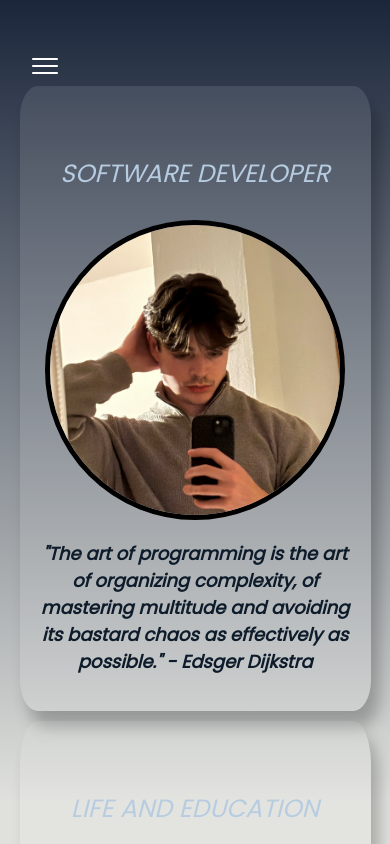
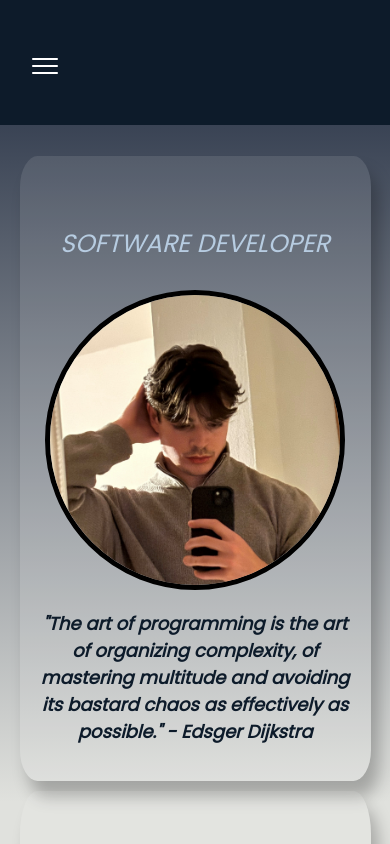
Before and after one commit to IgorPolajzer/software_developer_portfolio, a React (Create React App) app: page / in a window 390 px wide. Built offline with nearby package versions, Linux system fonts and the light colour scheme.

Commit message:
Changed navbar

```diff
--- a/src/components/NavBar.jsx
+++ b/src/components/NavBar.jsx
@@ -13,7 +13,7 @@ function NavBar() {
   };
 
   return (
-      <div className="nav-bar" style={{background: menuOpened ? "rgba(12, 27, 42, 1)" : "rgba(12, 27, 42, 0)"}}>
+      <div className="nav-bar">
           <div className="hamburger-icon" onClick={handleMobileMenuToggle}>
               {menuOpened ? (
                   <CloseIcon height={70} width={70}/>
--- a/src/css/NavBar.css
+++ b/src/css/NavBar.css
@@ -47,6 +47,11 @@
   /* Mobile navigation styles */
   @media (max-width: 1000px) {
 
+    .nav-bar{
+      position: sticky;
+      top: 0;
+    }
+
     .nav-links {
       display: none;
     }
```
